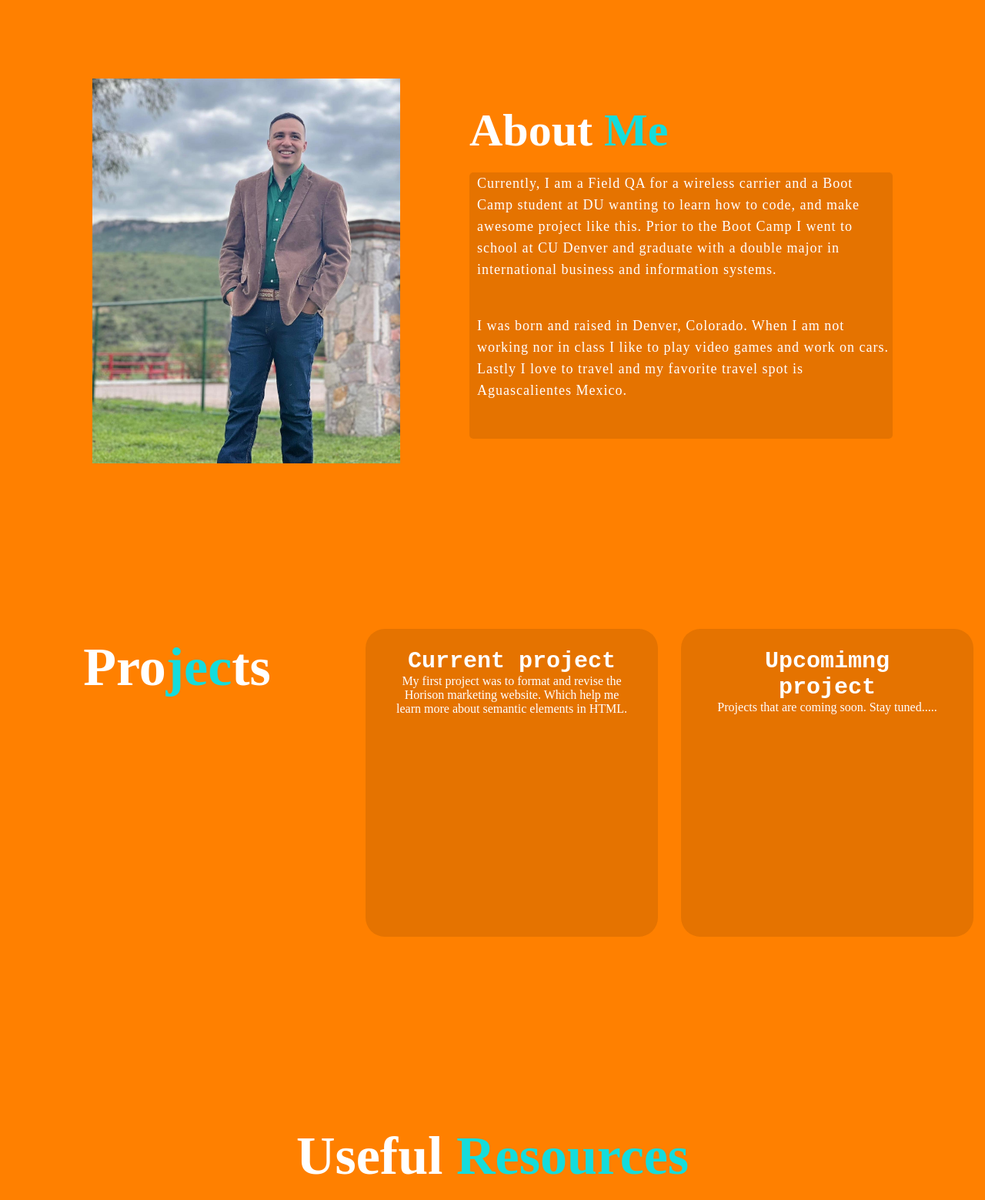
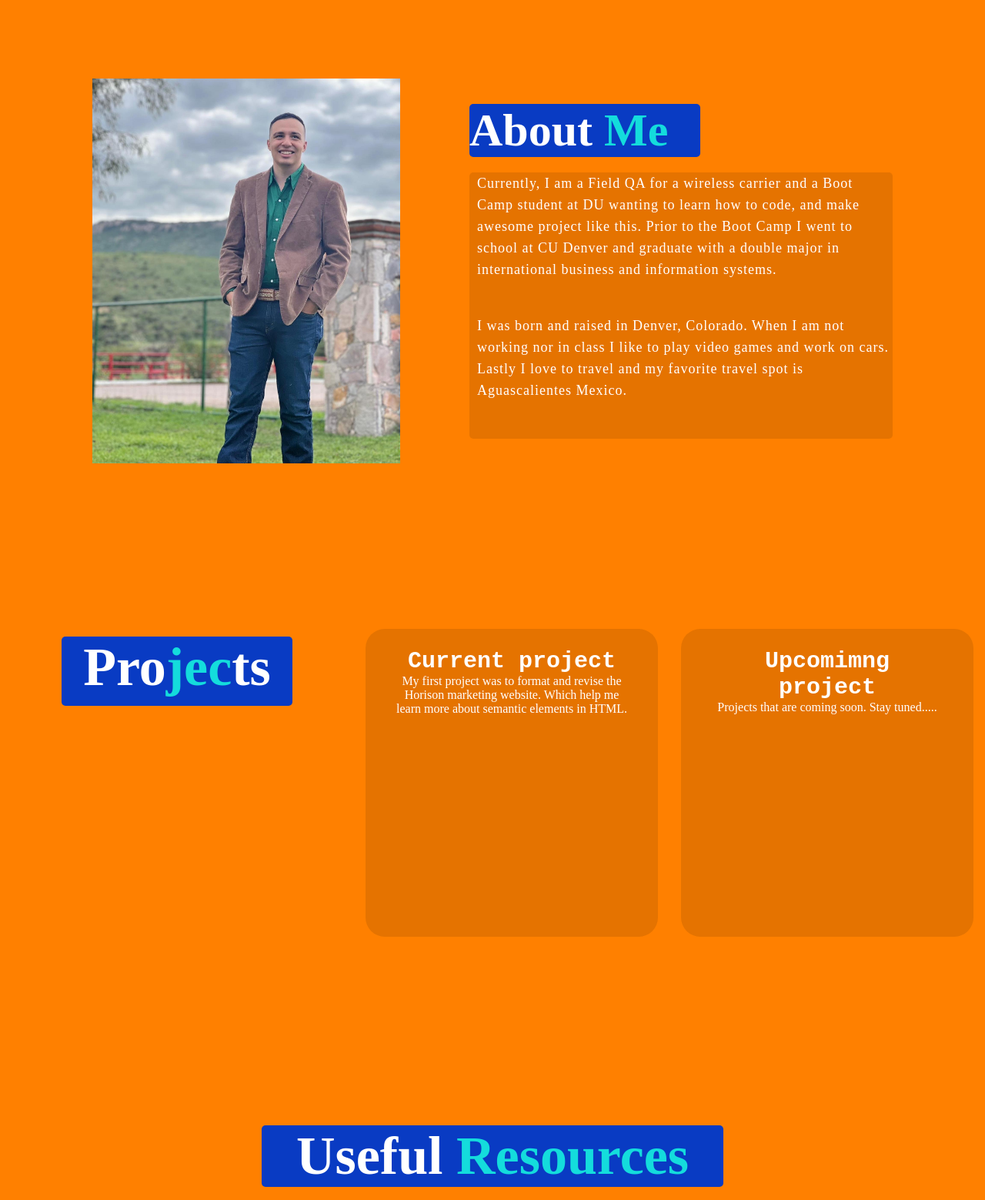
Before and after one commit to DanDeLuna/DanDeLunaPortfilo, a plain HTML site: page index.html in a window 1280 px wide. Shown: the part 420-1979 px from the top of the page at 77% size. Drawn offline with Linux system fonts and the light colour scheme.

Commit message:
More Css stlying adding

```diff
--- a/assets/CSS/style.css
+++ b/assets/CSS/style.css
@@ -22,6 +22,11 @@ nav {background-color: hsl(224, 91%, 40%);
     font-family: 'Gill Sans', 'Gill Sans MT', Calibri, 'Trebuchet MS', sans-serif;
     font-size: 20p;
 }
+nav h1{
+    background-color:  #FF8000;
+    border-radius: 5px;
+}
+
 span{
     color: rgb(20, 220, 220);
 }
@@ -48,6 +53,11 @@ nav ul li a{
 .About{
     width: 100%;
     padding: 100px 0px;
+}
+.About h2{
+    background-color:  hsl(224, 91%, 40%);
+    border-radius: 5px;
+    width: 300px;
 }
 .About-text{
     width: 550px;
@@ -79,6 +89,8 @@ nav ul li a{
     font-size: 60px;
     text-transform: capitalize;
     margin-bottom: 20px;
+    background-color:  hsl(224, 91%, 40%);
+    border-radius: 5px;
 }
 .card a{
     color: aqua;
@@ -103,6 +115,10 @@ nav ul li a{
     width: 1130px;
     margin: 25px auto;
     text-align: center;
+    background-color:  hsl(224, 91%, 40%);
+    border-radius: 5px;
+    width: 300px;
+    height: 90px;
 }
 .project-box{
 
@@ -149,6 +165,12 @@ nav ul li a{
     text-transform: capitalize;
     margin-bottom: 20px;
 }
+.container h2{
+    background-color:  hsl(224, 91%, 40%);
+    border-radius: 5px;
+    width: 600px;
+}
+
 .useful-box{
     align-items: center;
     display: flex;
@@ -187,7 +209,7 @@ nav ul li a{
 }
 .contact-info a {
     text-decoration: none;
-    color: black;
+    color: rgb(255, 252, 252);
     font-size: 30px;
     margin: 15px;
     background-color: #E57300;
```
